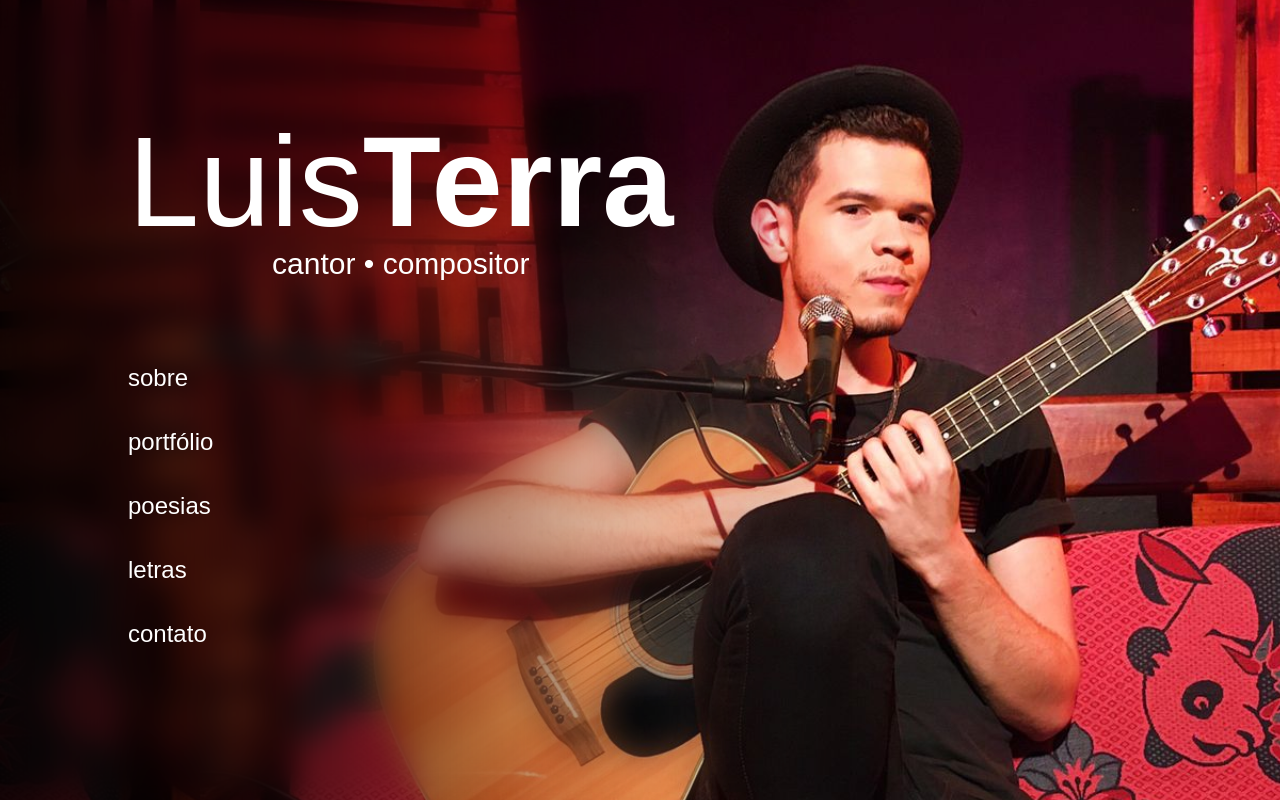
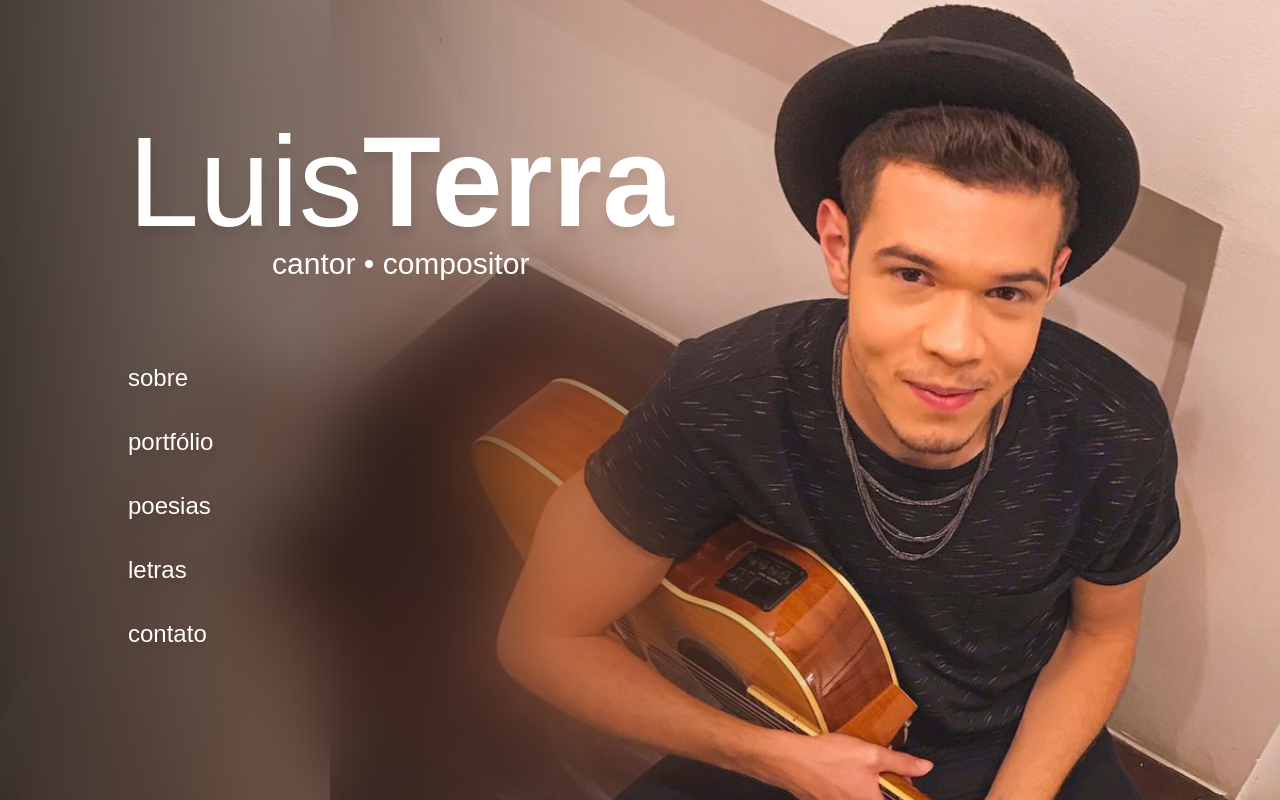
Before and after one commit to Bentroen/luisterra.com, a Next.js app: page / in a window 1280 px wide. Built offline with nearby package versions, Linux system fonts and the light colour scheme.

Commit message:
feat: substituir imagem de fundo

```diff
--- a/src/pages/index.tsx
+++ b/src/pages/index.tsx
@@ -11,12 +11,12 @@ export default function Home() {
         <link rel="icon" href="/favicon.ico" />
       </Head>
       <main
-        style={{ backgroundImage: 'url("/background.jpeg")' }}
-        className="h-full w-full fixed text-white bg-fixed bg-cover [background-position-x:100px] sm:[background-position-x:200px] sm:[background-position-y:35%]"
+        style={{ backgroundImage: 'url("/background2.jpeg")' }}
+        className="h-full w-full fixed text-white bg-fixed bg-cover [background-position-x:100px] sm:[background-position-x:150px] lg:[background-position-x:330px] lg:[background-position-y:15%]"
       >
         {/* Background image and gradient */}
         <div
-          className="w-2/3 h-full fixed bg-gradient-to-r from-black/90 to-transparent backdrop-filter backdrop-blur-lg"
+          className="w-2/3 h-full fixed bg-gradient-to-r from-black/70 to-transparent backdrop-filter backdrop-blur-2xl"
           style={{
             WebkitMaskImage:
               "linear-gradient(to right, black, black 40%, transparent)",
@@ -27,7 +27,7 @@ export default function Home() {
 
         {/* Content */}
         <div className="fixed top-0 left-0 flex flex-col justify-center items-left h-full w-full md:w-1/2 mx-[10%] space-y-20">
-          <div className="block text-center w-fit">
+          <div className="block text-center w-fit drop-shadow-xl">
             <h1 className="text-8xl md:text-9xl font-thin">
               Luis<span className="font-semibold">Terra</span>
             </h1>
@@ -37,20 +37,20 @@ export default function Home() {
           </div>
 
           {/* Menu */}
-          <div className="flex flex-col h-[15rem] md:h-[20rem] text-2xl align-center space-y-0">
-            <div className="flex-1 text-lg md:text-2xl w-fit m-0 p-0 transition-all ease-in-out duration-[250ms] hover:translate-x-2 hover:text-gray-300">
+          <div className="flex flex-col h-[20rem] text-2xl font-light align-center space-y-0 drop-shadow-lg">
+            <div className="flex-1 text-2xl w-fit m-0 p-0 transition-all ease-in-out duration-[250ms] hover:translate-x-2 hover:text-gray-300">
               <a href="/about">sobre</a>
             </div>
-            <div className="flex-1 text-lg md:text-2xl w-fit m-0 p-0 transition-all ease-in-out duration-[250ms] hover:translate-x-2 hover:text-gray-300">
+            <div className="flex-1 md:text-2xl w-fit m-0 p-0 transition-all ease-in-out duration-[250ms] hover:translate-x-2 hover:text-gray-300">
               <a href="/music">portfólio</a>
             </div>
-            <div className="flex-1 text-lg md:text-2xl w-fit m-0 p-0 transition-all ease-in-out duration-[250ms] hover:translate-x-2 hover:text-gray-300">
+            <div className="flex-1 md:text-2xl w-fit m-0 p-0 transition-all ease-in-out duration-[250ms] hover:translate-x-2 hover:text-gray-300">
               <a href="/music">poesias</a>
             </div>
-            <div className="flex-1 text-lg md:text-2xl w-fit m-0 p-0 transition-all ease-in-out duration-[250ms] hover:translate-x-2 hover:text-gray-300">
+            <div className="flex-1  md:text-2xl w-fit m-0 p-0 transition-all ease-in-out duration-[250ms] hover:translate-x-2 hover:text-gray-300">
               <a href="/music">letras</a>
             </div>
-            <div className="flex-1 text-lg md:text-2xl w-fit m-0 p-0 transition-all ease-in-out duration-[250ms] hover:translate-x-2 hover:text-gray-300">
+            <div className="flex-1 md:text-2xl w-fit m-0 p-0 transition-all ease-in-out duration-[250ms] hover:translate-x-2 hover:text-gray-300">
               <a href="/contact">contato</a>
             </div>
           </div>
```
